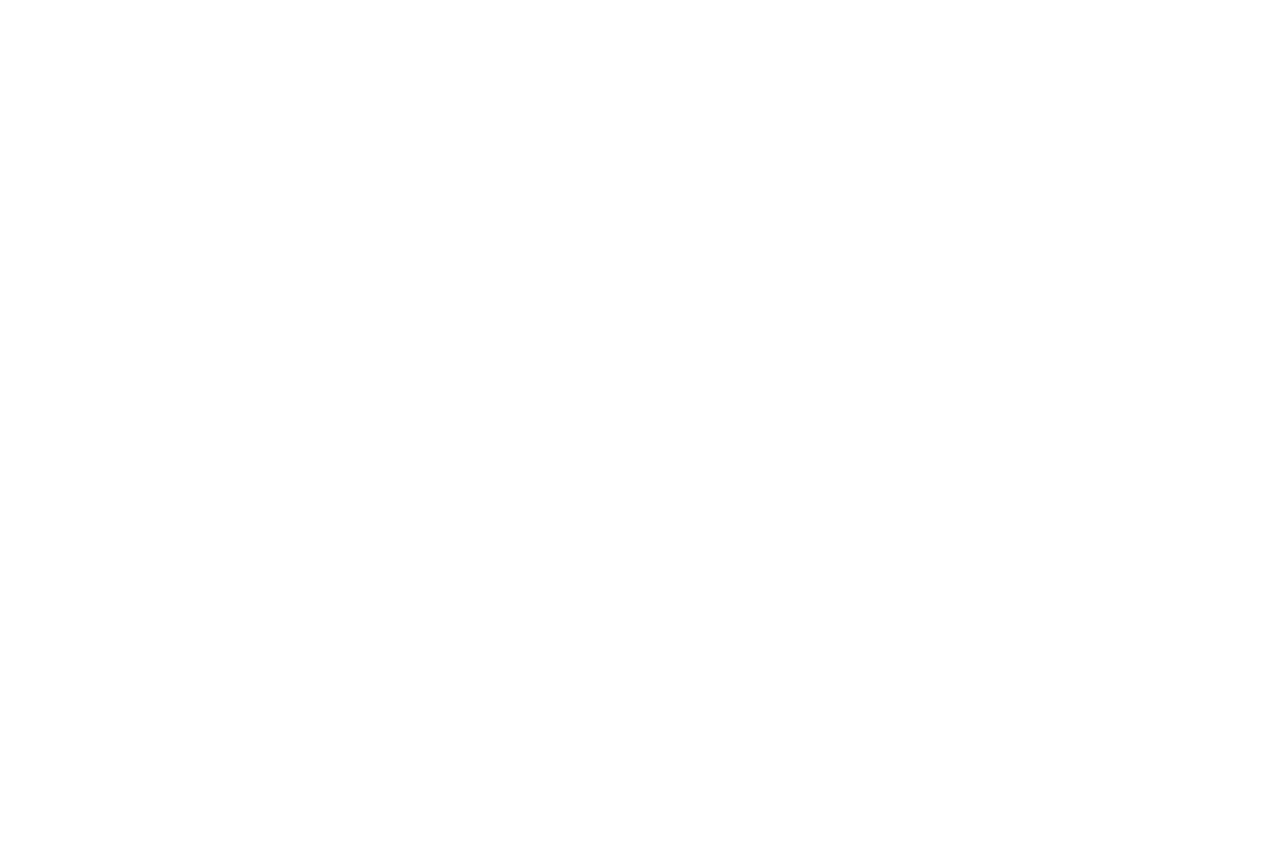
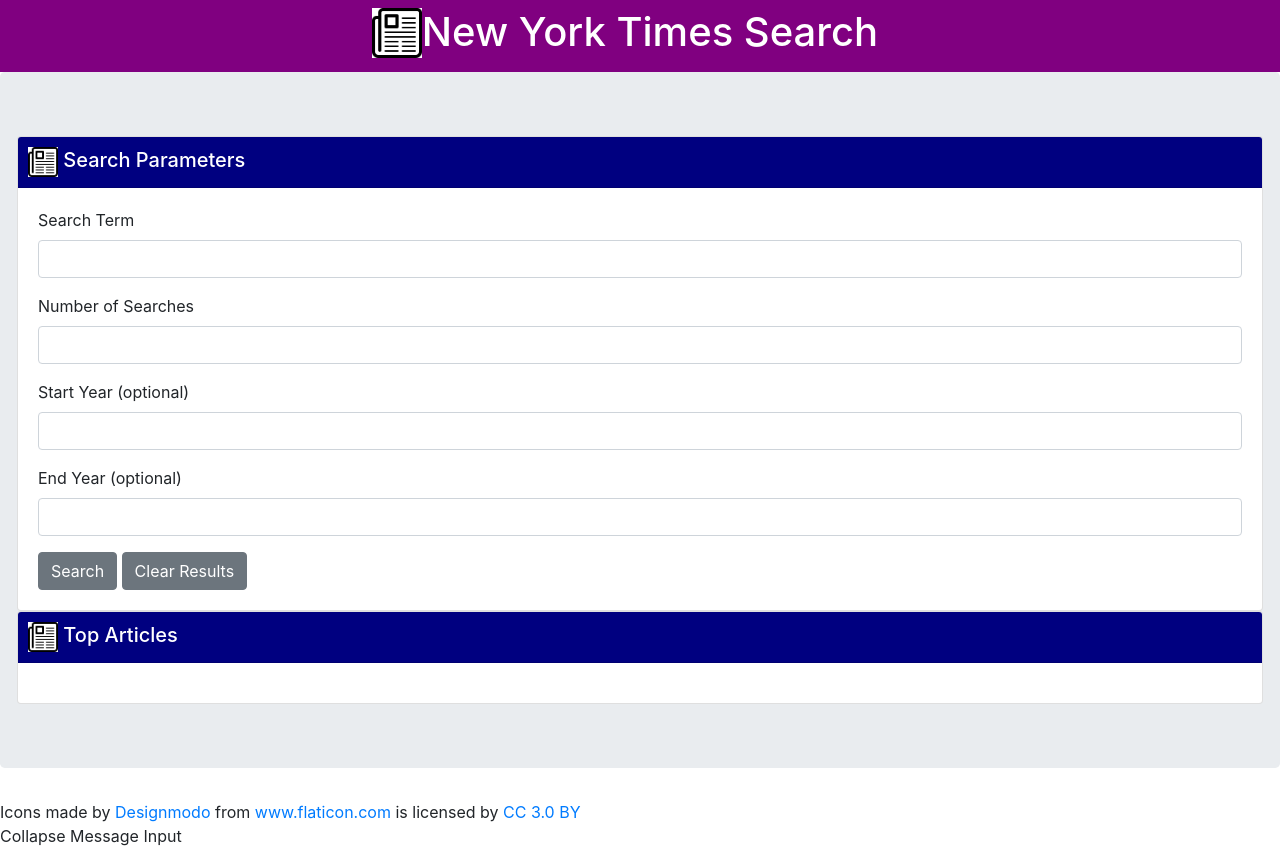
Before and after one commit to ginkaku67/NYT-Article-Search, a plain HTML site: page index.html in a window 1280 px wide. Before the commit the page ends 800 px from the top, so only its background shows below. Drawn offline with nearby package versions, Linux system fonts and the light colour scheme.

Commit message:
final broken product

```diff
--- a/assets/js/app.js
+++ b/assets/js/app.js
@@ -1,4 +1,4 @@
-$document.ready(){
+$(document).ready(function(){
 $("#SEARCHBUTTON").on("click", function () {
 
     //variables to store text field values
@@ -7,8 +7,13 @@
     var startYearResult = $("#SDATETEXTFIELD").val();
     var endYearResult = $("#EDATETEXTFIELD").val();
 
-
-    var queryURL = "https://api.nytimes.com/svc/search/v2/articlesearch.json?q=" + searchResult + "&api-key=XAuF7o3HfClOzfN1qqtpc0G2UuoqWqGz";
+    if (startYearResult !== "(Optional)" && endYearResult !== "(Optional)") {
+        var queryURL = "https://api.nytimes.com/svc/search/v2/articlesearch.json?q=" + searchResult + "&facet_fields=source&facet=true&begin_date=" + startYearResult + "0101&end_date=" + endYearResult + "1231&api-key=XAuF7o3HfClOzfN1qqtpc0G2UuoqWqGz";
+    }
+    else {
+        var queryURL = "https://api.nytimes.com/svc/search/v2/articlesearch.json?q=" + searchResult + "&api-key=XAuF7o3HfClOzfN1qqtpc0G2UuoqWqGz";
+    }
+    //var queryURL = "https://api.nytimes.com/svc/search/v2/articlesearch.json?q=" + searchResult + "&api-key=XAuF7o3HfClOzfN1qqtpc0G2UuoqWqGz";
 
     $.ajax({
         url: queryURL,
@@ -35,4 +40,4 @@
 $("#CLEARBUTTON").on("click", function () {
     $("#DISPLAYDIV").empty();
 });
-};
+});
--- a/index.html
+++ b/index.html
@@ -12,16 +12,96 @@
 </head>
 
 <body>
-    <script src="https://code.jquery.com/jquery-3.3.1.slim.min.js"
-        integrity="sha384-q8i/X+965DzO0rT7abK41JStQIAqVgRVzpbzo5smXKp4YfRvH+8abtTE1Pi6jizo"
-        crossorigin="anonymous"></script>
+    <script src="https://cdnjs.cloudflare.com/ajax/libs/jquery/3.2.1/jquery.min.js"></script>
     <script src="https://cdnjs.cloudflare.com/ajax/libs/popper.js/1.14.7/umd/popper.min.js"
         integrity="sha384-UO2eT0CpHqdSJQ6hJty5KVphtPhzWj9WO1clHTMGa3JDZwrnQq4sF86dIHNDz0W1"
         crossorigin="anonymous"></script>
     <script src="https://stackpath.bootstrapcdn.com/bootstrap/4.3.1/js/bootstrap.min.js"
         integrity="sha384-JjSmVgyd0p3pXB1rRibZUAYoIIy6OrQ6VrjIEaFf/nJGzIxFDsf4x0xIM+B07jRM"
         crossorigin="anonymous"></script>
-    <!--<script rel="javascript" href="assets/js/app.js"></script>-->
+    <nav class="navbar navbar-dark bg-purple">
+        <div class="container">
+            <div class="container-fluid row justify-content-center">
+                <img src="./assets/images/newspaper.png" width="50" height="50"
+                    class="d-inline-block align-center bg-white" alt="">
+                <h1 class="text-white">New York Times Search</h1>
+            </div>
+        </div>
+    </nav>
+    </div>
+
+    <div id="main" class="jumbotron">
+        <div class="card row justify-content-center bg-purple">
+            <h2 id="searchP" class="card-header col-md-12 text-white">
+                <img src="./assets/images/newspaper.png" width="30" height="30"
+                    class="d-inline-block align-center bg-white" alt="">
+                Search Parameters
+            </h2>
+            <form class="card-body col-md-12">
+                <div class="form-group">
+                    <label for="exampleFormControlInput1">Search Term</label>
+                    <input type="text" class="form-control" id="SEARCHTEXTFIELD">
+                </div>
+                <div class="form-group">
+                    <label for="exampleFormControlSelect1">Number of Searches</label>
+                    <input type="text" class="form-control" id="NUMBERTEXTFIELD">
+                    <!--<option value="1">1</option>
+                        <option value="5">5</option>
+                        <option value="10">10</option>
+                    </select>-->
+                </div>
+                <div class="form-group">
+                    <label for="exampleFormControlSelect2">Start Year (optional)</label>
+                    <input type="number" class="form-control" id="SDATETEXTFIELD" value="(Optional)">
+
+                    </input>
+                </div>
+                <div class="form-group">
+                    <label for="exampleFormControlTextarea1">End Year (optional)</label>
+                    <input type="number" class="form-control" id="EDATETEXTFIELD" value="(Optional)">
+                </div>
+                <button type="button" class="btn btn-secondary" id="SEARCHBUTTON">Search</button>
+                <button type="button" class="btn btn-secondary" id="CLEARBUTTON">Clear Results</button>
+            </form>
+
+        </div>
+        <div class="card row justify-content-center">
+            <h2 id="topArt" class="col-md-12 card-header text-white">
+                <img src="./assets/images/newspaper.png" width="30" height="30"
+                    class="d-inline-block align-center bg-white" alt="">
+                Top Articles
+            </h2>
+            <div class="card-body" id="DISPLAYDIV"></div>
+        </div>
+    </div>
+
+    <div>Icons made by <a href="https://www.flaticon.com/authors/designmodo" title="Designmodo">Designmodo</a> from <a
+            href="https://www.flaticon.com/" title="Flaticon">www.flaticon.com</a> is licensed by <a
+            href="http://creativecommons.org/licenses/by/3.0/" title="Creative Commons BY 3.0" target="_blank">CC 3.0
+            BY</a>
+    </div>
+    <script src="assets/js/app.js"></script>
 </body>
 
+<style>
+    #searchP,
+    #topArt {
+        color: white;
+        background-color: navy;
+        font-size: 20px;
+        padding: .625rem;
+    }
+
+    nav {
+        background-color: purple;
+        text-decoration-color: white;
+    }
+</style>
+
+
 </html>
+Collapse
+
+
+
+Message Input
```
Also changed, not shown: assets/images/newspaper.png (added).
